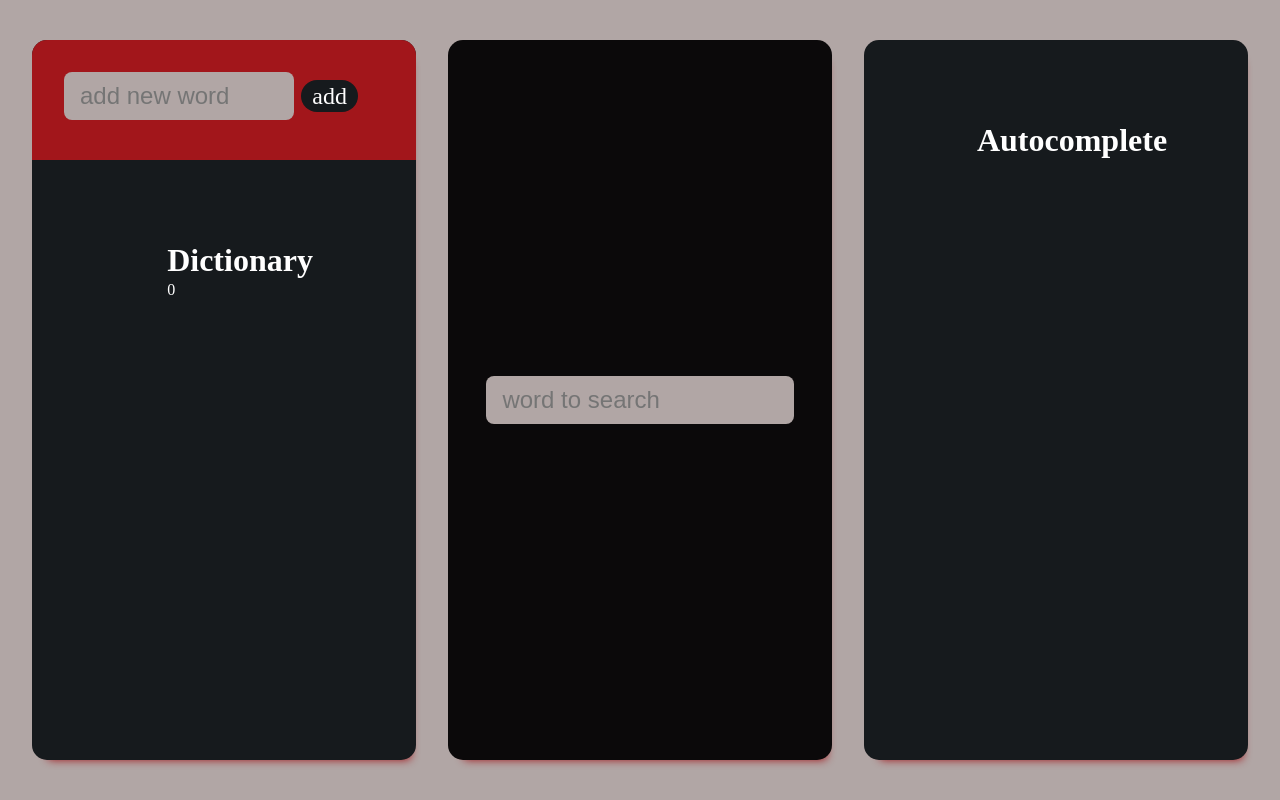
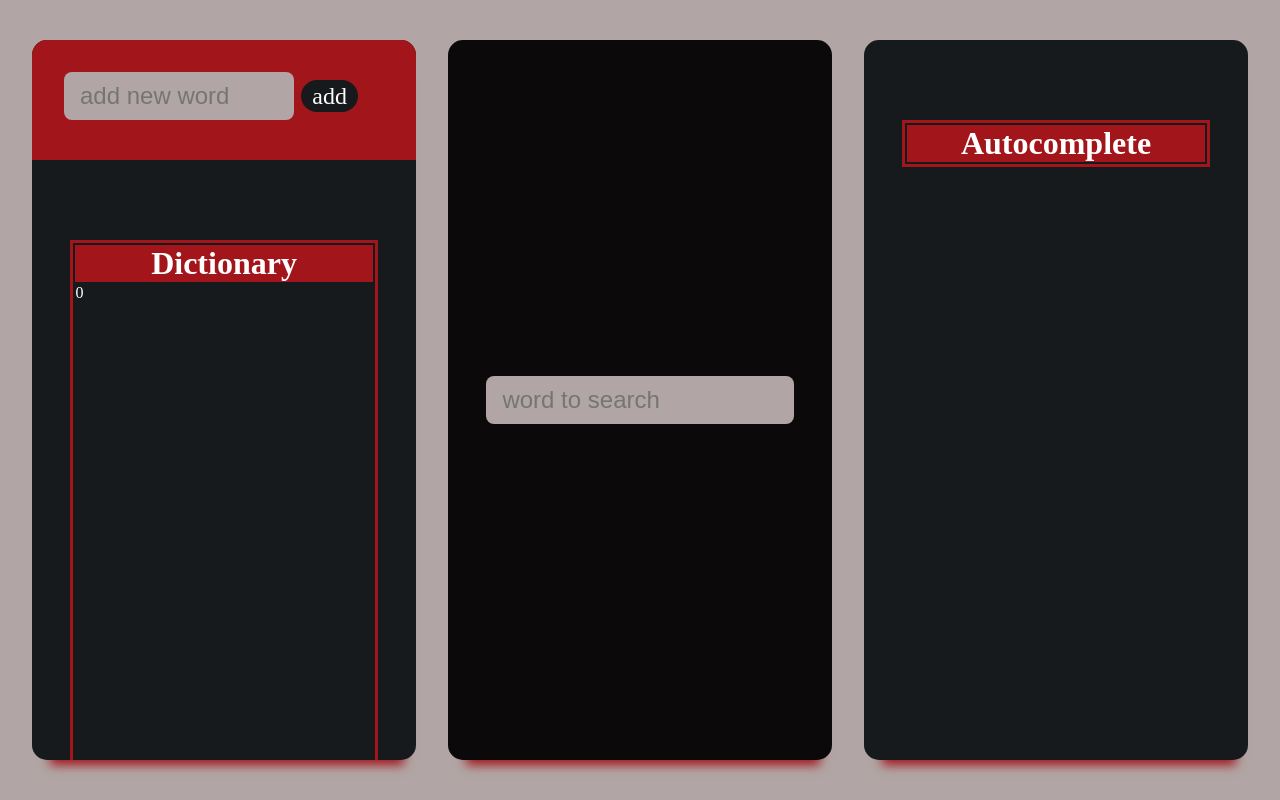
Before and after one commit to fhalcomtech/autocompleteJs, a plain HTML site: page index.html in a window 1280 px wide. Drawn offline with Linux system fonts and the light colour scheme.

Commit message:
styles change

```diff
--- a/index.css
+++ b/index.css
@@ -38,7 +38,7 @@
     height: 90vh;
     border-radius: 15px;
     background-color: var(--eerie-black);
-    box-shadow: 5px 10px 8px -10px var(--ruby-red);
+    box-shadow: 3px 20px 10px -15px var(--ruby-red);
     position: relative;
     display: inline;
     display: flex;
@@ -103,8 +103,14 @@ table
 {
   top:5rem;
   position: relative;
-  padding-left: 2rem;
   color: #ffffff;
+  border: var(--ruby-red) 3px solid;
+  width: 80%;
+}
+
+
+table > thead > tr{
+    background-color: var(--ruby-red);
 }
 
 table > tbody > tr {
@@ -112,7 +118,7 @@ table > tbody > tr {
     position: relative;
     background-color: #00000f;
     font-size: 1.5rem;
-    width: 20rem;
+    width: 100%;
     border-bottom: 1px #bed9a1 dashed;
 }
 
@@ -139,4 +145,7 @@ table > tbody > tr > td
 
 .dictionary-words{
     flex: 5;
+    width: 100%;
+    display: flex;
+    justify-content: center;
 }
```
